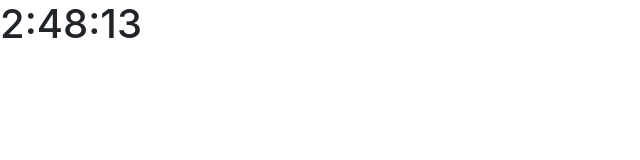
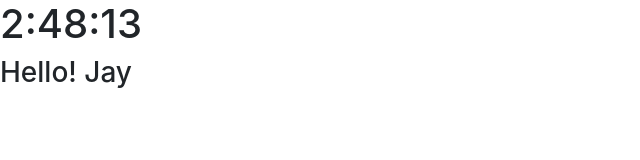
Before and after one commit to Jay-WKJun/nomadWork.github.io, a plain HTML site: page index.html in a window 1280 px wide. Shown: the whole page, without its empty margins (0-640 px from the left). Drawn offline with nearby package versions, Linux system fonts and the light colour scheme.

Commit message:
userName persistance done

```diff
--- a/index.html
+++ b/index.html
@@ -8,6 +8,9 @@
   <div id="clockDiv" class="clockDiv">
 
   </div>
+  <div id="userName" class="userName">
+
+  </div>
   <script src="index.js"></script>
   <script src="userName.js"></script>
 </body>
--- a/userName.js
+++ b/userName.js
@@ -1,14 +1,15 @@
 //userName Persistance
 
+const useNameDiv = document.querySelector("#userName");
+
 function writeUserName(){
+    const userName = localStorage.getItem("userName");
     const nameH3 = document.createElement("h3");
-    nameH3.innerText = localStorage.getItem("UserName");
-    clockDiv.appendChild(nameH3);
+    nameH3.innerText = `Hello! ${userName}`
+    useNameDiv.appendChild(nameH3);
 }
 
-if(localStorage.getItem("userName")) {
-
-}else{
+if(localStorage.getItem("userName") === null) {
     localStorage.setItem("userName", "Jay");
 }
 
```
Also changed, not shown: 1 other file.
